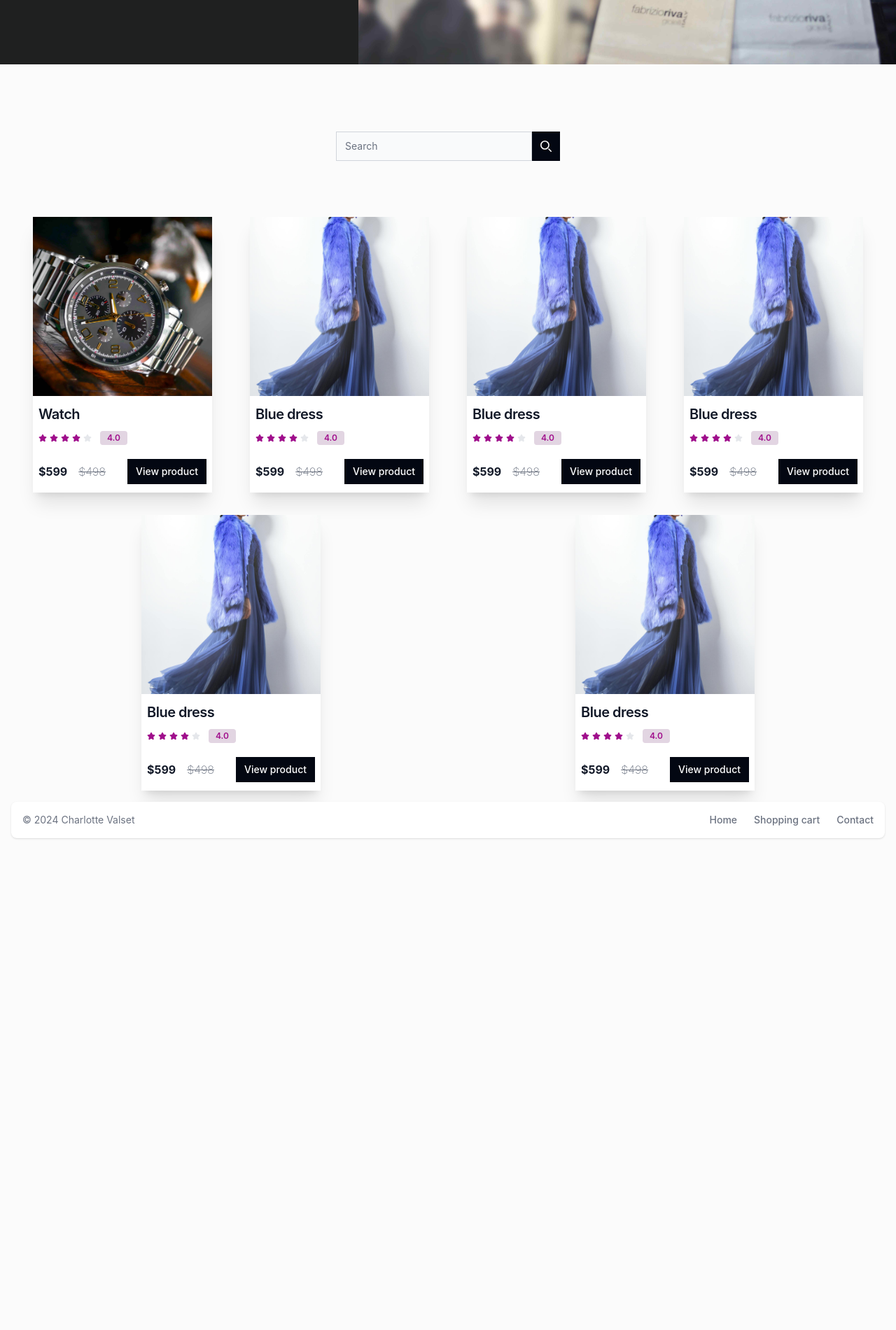
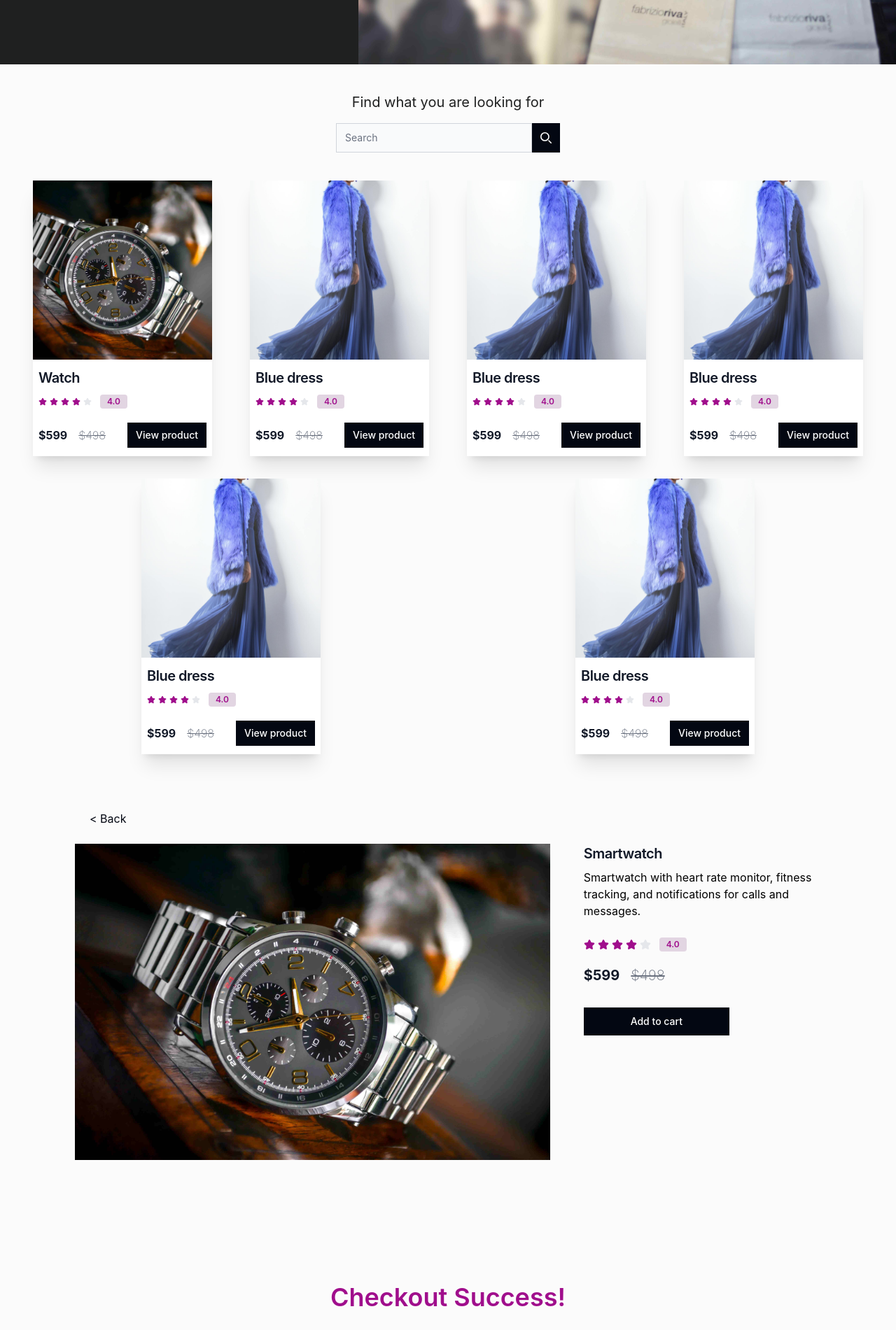
Before and after one commit to CharlotteValset/react-ecom-store, a React (Vite) app: page / in a window 1280 px wide. Shown: the part 500-2401 px from the top of the page at 70% size. Before the commit the page ends 1714 px from the top, so only its background shows below. Built offline with nearby package versions, Linux system fonts and the light colour scheme.

Commit message:
adds small changes to layout width

```diff
--- a/src/components/Card/index.jsx
+++ b/src/components/Card/index.jsx
@@ -4,7 +4,7 @@ import Watch from "../../assets/images/watch.jpg";
 export const ProductCard = () => {
   return (
     <>
-      <div className="mt-20 flex flex-wrap gap-8 max-w-7xl mx-auto px-9">
+      <div className="mt-10 flex flex-wrap gap-8 max-w-7xl mx-auto px-9">
         <div className="mt-62 mx-auto w-full sm:w-64 shadow-xl bg-white">
           <div className="flex flex-col">
             <div className="">
--- a/src/components/Layout/index.jsx
+++ b/src/components/Layout/index.jsx
@@ -4,7 +4,8 @@ import { Footer } from "./Footer";
 import { Hero } from "../Hero";
 import { ProductCard } from "../Card";
 import { SearchBar } from "../../components/SearchBar";
-
+import { ProductDetails } from "../Pages/ProductPage";
+import { CheckoutSuccess } from "../Pages/CheckoutSuccessPage";
 
 export const Layout = () => {
   return (
@@ -13,6 +14,8 @@ export const Layout = () => {
       <Hero />
       <SearchBar />
       <ProductCard />
+      <ProductDetails />
+      <CheckoutSuccess />
       <Footer />
     </div>
   );
--- a/src/components/Pages/ProductPage/index.jsx
+++ b/src/components/Pages/ProductPage/index.jsx
@@ -6,7 +6,7 @@ export const ProductDetails = () => {
       <a>
         <p className=" mt-20 ms-6 xl:ms-32 text-gray-950 hover:text-pink-500 cursor-pointer">&lt; Back</p>
       </a>
-      <div className="mx-auto w-5/6 max-w-4xl">
+      <div className="mx-auto w-5/6 max-w-7xl">
         <div className="flex flex-col md:justify-center mt-6 md:flex-row">
           <div className="md:w-full">
             <img className="" src={Watch} alt="product image" />
@@ -68,10 +68,12 @@ export const ProductDetails = () => {
                 4.0
               </span>
             </div>
-            <div className="flex md:flex-col items-center justify-between">
+            <div className="flex md:flex-col items-center md:items-start justify-between">
               <div>
                 <span className="text-xl md:text-xl font-bold text-gray-900 pe-4 dark:text-white">$599</span>
-                <span className="text-xl md:text-xl line-through text-gray-500 font-extralight dark:text-white">$498</span>
+                <span className="text-xl md:text-xl line-through text-gray-500 font-extralight dark:text-white">
+                  $498
+                </span>
               </div>
               <a
                 href="#"
--- a/src/components/SearchBar/index.jsx
+++ b/src/components/SearchBar/index.jsx
@@ -1,7 +1,8 @@
 export const SearchBar = () => {
   return (
     <>
-      <form className="flex items-center max-w-sm mx-auto mt-24">
+      <p className="text-xl text-center mt-10 text-dark-gray">Find what you are looking for</p>
+      <form className="flex items-center max-w-sm mx-auto mt-4">
         <label htmlFor="simple-search" className="sr-only">
           Search
         </label>
```
